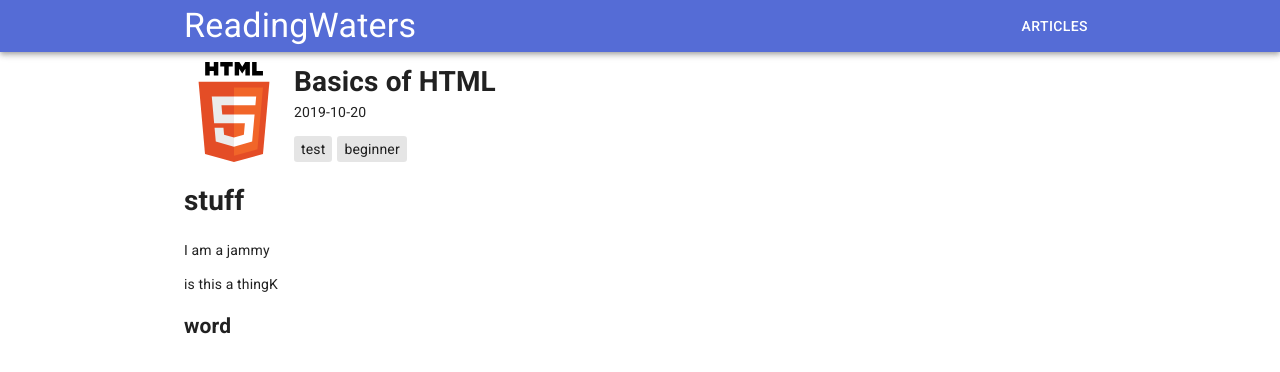
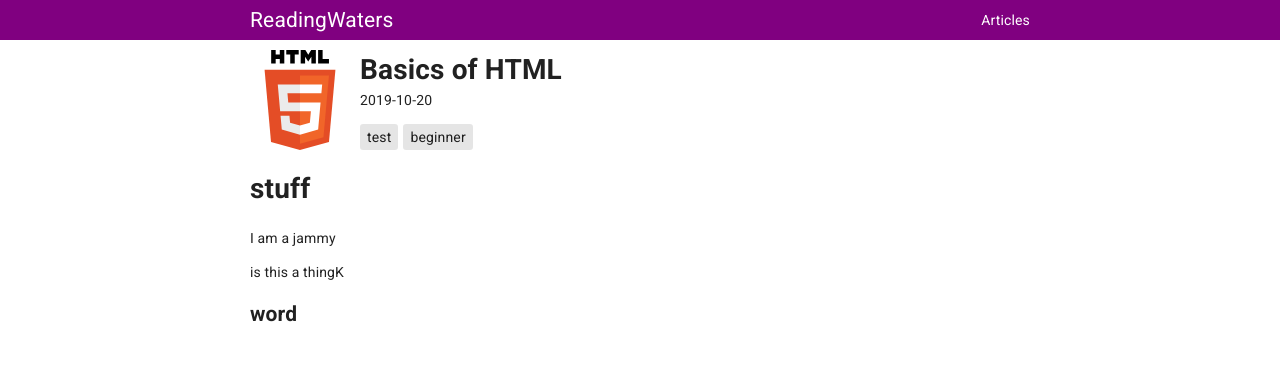
Before and after one commit to keith-waters/readingwaters.com, a Next.js app: page /articles/jam in a window 1280 px wide. Shown: the top 372 px of the page. Built offline with nearby package versions, Linux system fonts and the light colour scheme.

Commit message:
Pull material-ui out of Layout.js

```diff
--- a/src/Layout.js
+++ b/src/Layout.js
@@ -1,30 +1,25 @@
 import React, { Component } from 'react';
 import Link from 'next/link'
-import Router from 'next/router'
-
-import { Container, AppBar, Typography, Button } from '@material-ui/core';
 
 class Layout extends Component {
 
   render() {
     return (
       <>
-        <AppBar position='static' style={{marginBottom:"10px", padding:"5px 0"}}>
-          <Container maxWidth="md" style={{display: "flex", flexDirection: "row", alignItems: "center"}}>
-            <Typography variant="h4" component="a" style={{cursor: "pointer", flexGrow: "1", color: "white", textDecoration: "none"}} href="/">
-              ReadingWaters
-            </Typography>
-            <a href="/articles">
-              <Button style={{color: "white"}}>
-                Articles
-              </Button>
-            </a>
-          </Container>
-        </AppBar>
+        <div style={{position:"static", backgroundColor: "purple", marginBottom:"10px", padding:"5px 0"}}>
+          <div style={{padding:"0 10px", margin: "auto", maxWidth: "800px", display: "flex", flexDirection: "row", alignItems: "center"}}>
+            <Link href="/">
+              <a style={{flexGrow: "1", color: "white", textDecoration: "none", fontSize: "1.5em"}}>ReadingWaters</a>
+            </Link>
+            <Link href="/articles">
+              <a style={{color: "white", textDecoration: "none"}}>Articles</a>
+            </Link>
+          </div>
+        </div>
 
-        <Container maxWidth="md">
+        <div style={{padding:"0 10px", margin: "auto", maxWidth: "800px"}}>
           {this.props.children}
-        </Container>
+        </div>
       </>
     );
   }
```
